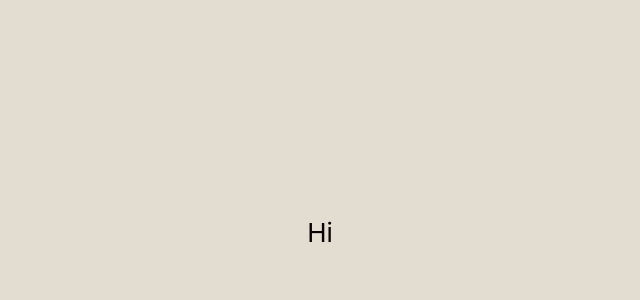
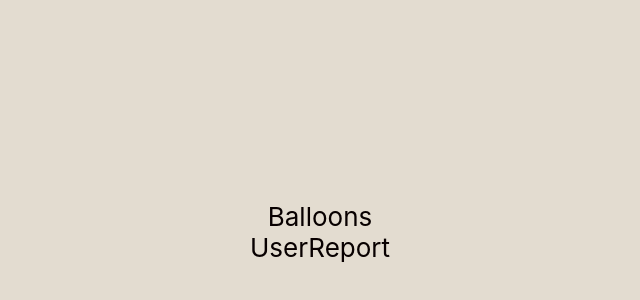
Before and after one commit to LeahHarlow/blue-or-red, a React (Create React App) app in the folder blue-or-red/: page / in a window 1280 px wide. Shown: the part 168-468 px from the top of the page, without its empty margins (320-960 px from the left). Built offline with nearby package versions, Linux system fonts and the light colour scheme.

Commit message:
cleaner starting point

```diff
--- a/blue-or-red/src/App.js
+++ b/blue-or-red/src/App.js
@@ -2,12 +2,14 @@
 import './App.css';
 import './script.js'
 import Balloons from './components/Balloons'
+import UserReport from './components/UserReport';
 
 function App() {
   return (
     <div className="App">
       <header className="App-header">
       <Balloons />
+      <UserReport />
       </header>
     </div>
   );
--- a/blue-or-red/src/components/Balloons.js
+++ b/blue-or-red/src/components/Balloons.js
@@ -4,7 +4,7 @@ const Balloons = () => {
 
   return (
     <div>
-      Hi
+      Balloons
     </div>
   );
 };
--- a/blue-or-red/src/components/UserReport.js
+++ b/blue-or-red/src/components/UserReport.js
@@ -0,0 +1,12 @@
+import React, { useEffect } from "react";
+
+const UserReport = () => {
+
+  return (
+    <div>
+      UserReport
+    </div>
+  );
+};
+
+export default UserReport;
```
